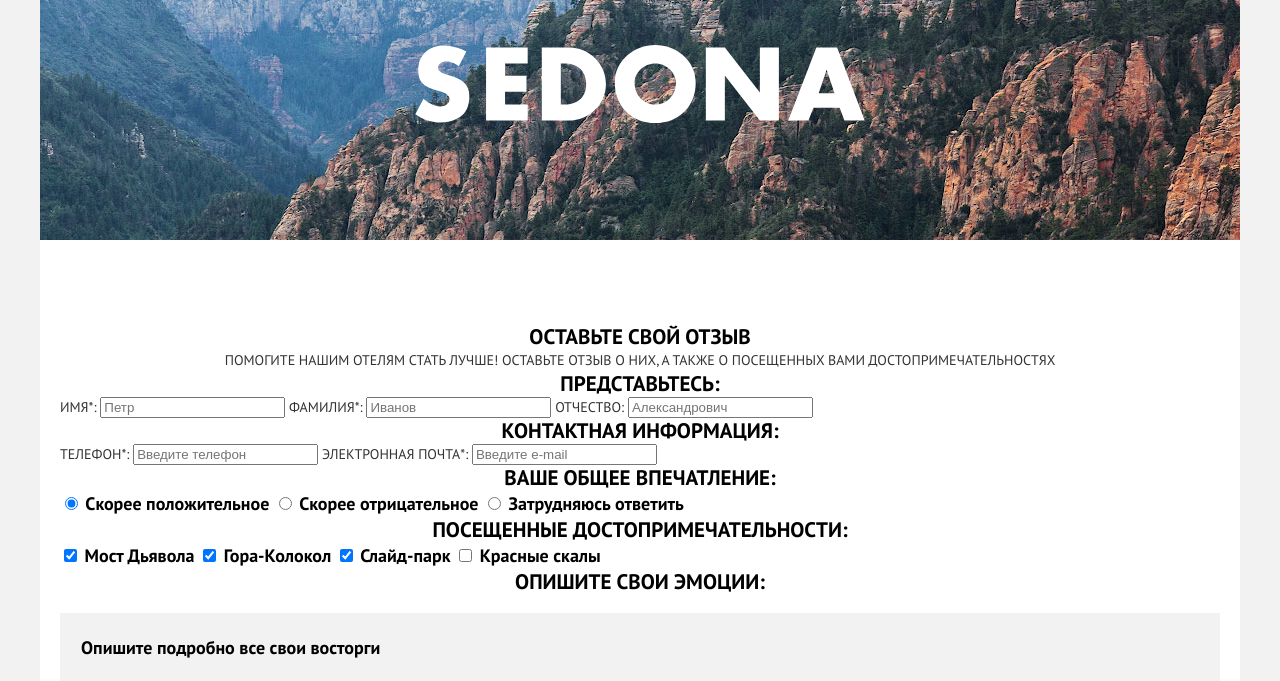
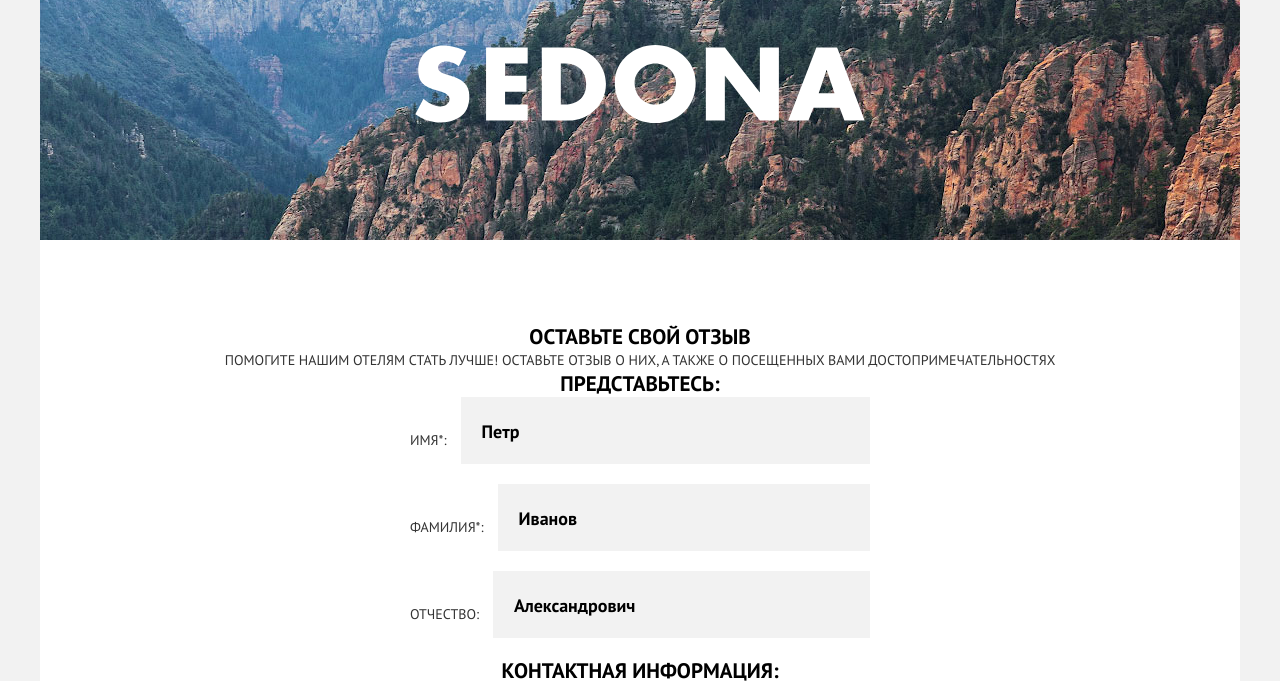
Before and after one commit to k-bug/244468-sedona-19, a website: page source/form.html in a window 1280 px wide. Shown: the part 106-787 px from the top of the page. Drawn offline with nearby package versions, Linux system fonts and the light colour scheme; files that its build step writes are made by us from their sources.

Commit message:
Добавляет первичную стилизацию мобильной версии форме form.html

```diff
--- a/source/form.html
+++ b/source/form.html
@@ -89,12 +89,12 @@
               <legend class="form-part__heading section-heading">
                 Контактная информация:
               </legend>
-              <label class="form-part__label">
-                Телефон*:
+              <label class="form-part__label form-part__label--contacts">
+                <span class="form-part__label-name">Телефон*:</span>
                 <input class="form-part__input form-part__input--tel" type="tel" id="phone" name="phone"  placeholder="Введите телефон" required>
               </label>
-              <label class="form-part__label">
-                Электронная почта*:
+              <label class="form-part__label form-part__label--contacts">
+                <span class="form-part__label-name">Электронная почта*:</span>
                 <input class="form-part__input form-part__input-mail" type="email" id="email" name="email" placeholder="Введите e-mail" required>
               </label>
             </fieldset>
--- a/source/sass/blocks/comment.scss
+++ b/source/sass/blocks/comment.scss
@@ -1,5 +1,6 @@
 .comment {
   width: 100%;
+  margin: 0;
   margin-top: 18px;
   padding-top: 22px;
   padding-right: 21px;
--- a/source/sass/blocks/form-part.scss
+++ b/source/sass/blocks/form-part.scss
@@ -5,6 +5,8 @@
 
   &--impressions {
     order: 3;
+    display: flex;
+    flex-direction: column;
   }
 
   &--personal-info {
@@ -17,6 +19,8 @@
 
   &--sights {
     order: 4;
+    display: flex;
+    flex-direction: column;
   }
 
   &--comment {
@@ -26,9 +30,18 @@
 
 .form-part__label {
   @include resetIndentation;
+  display: flex;
+  box-sizing: border-box;
+  align-items: center;
   line-height: 21px;
   color: #333333;
   text-transform: uppercase;
+
+  &--contacts {
+    flex-direction: column;
+    align-items: normal;
+    //margin: 0 auto;
+  }
 }
 
 .form-part__choice-label {
@@ -38,3 +51,34 @@
   line-height: 26px;
   color: #000000;
 }
+
+.form-part__input {
+  flex-grow: 1;
+  margin-left: 14px;
+  margin-bottom: 20px;
+  padding-top: 22px;
+  padding-right: 21px;
+  padding-bottom: 19px;
+  padding-left: 21px;
+  background-color: #f2f2f2;
+  border: none;
+  font-family: $main-font;
+  font-size: 18px;
+  line-height: 26px;
+  font-weight: 700;
+}
+
+.form-part__input::placeholder {
+  color: #000000;
+}
+
+.form-part__label-name {
+  padding-left: 21px;
+}
+
+.form-part__label--contacts .form-part__input {
+  //margin-right: 20px;
+  margin-left: 0;
+  //width: 100%;
+  width: calc(100% - 40px);
+}
--- a/source/sass/blocks/page-form.scss
+++ b/source/sass/blocks/page-form.scss
@@ -1,4 +1,6 @@
 .page-form {
+  max-width: 460px;
+  margin: 0 auto;
   display: flex;
   flex-direction: column;
 }
--- a/source/sass/blocks/site-button.scss
+++ b/source/sass/blocks/site-button.scss
@@ -11,6 +11,7 @@
   text-transform: uppercase;
   text-align: center;
   color: #ffffff;
+  border: none;
   background-color: $brand-color;
 }
 
```
